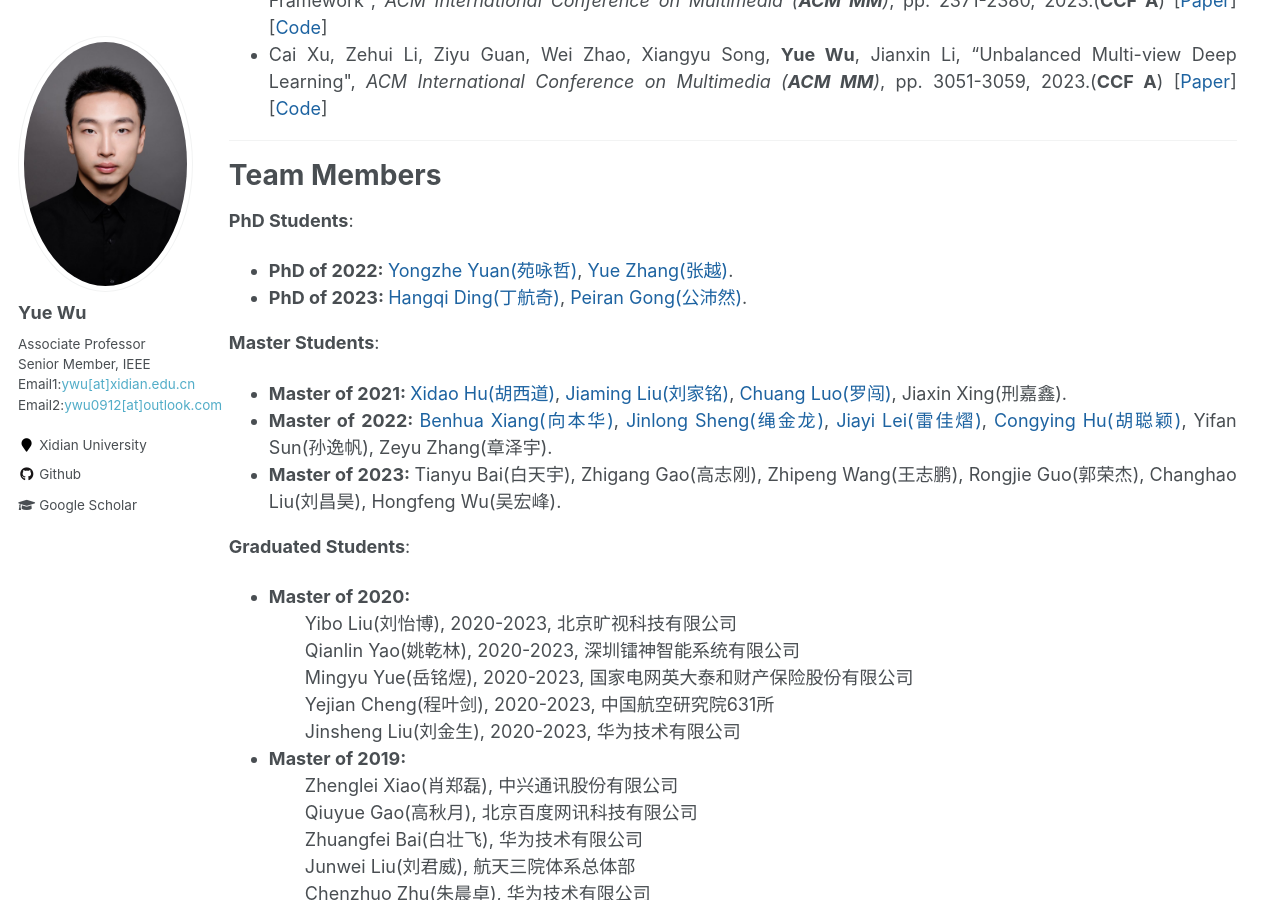
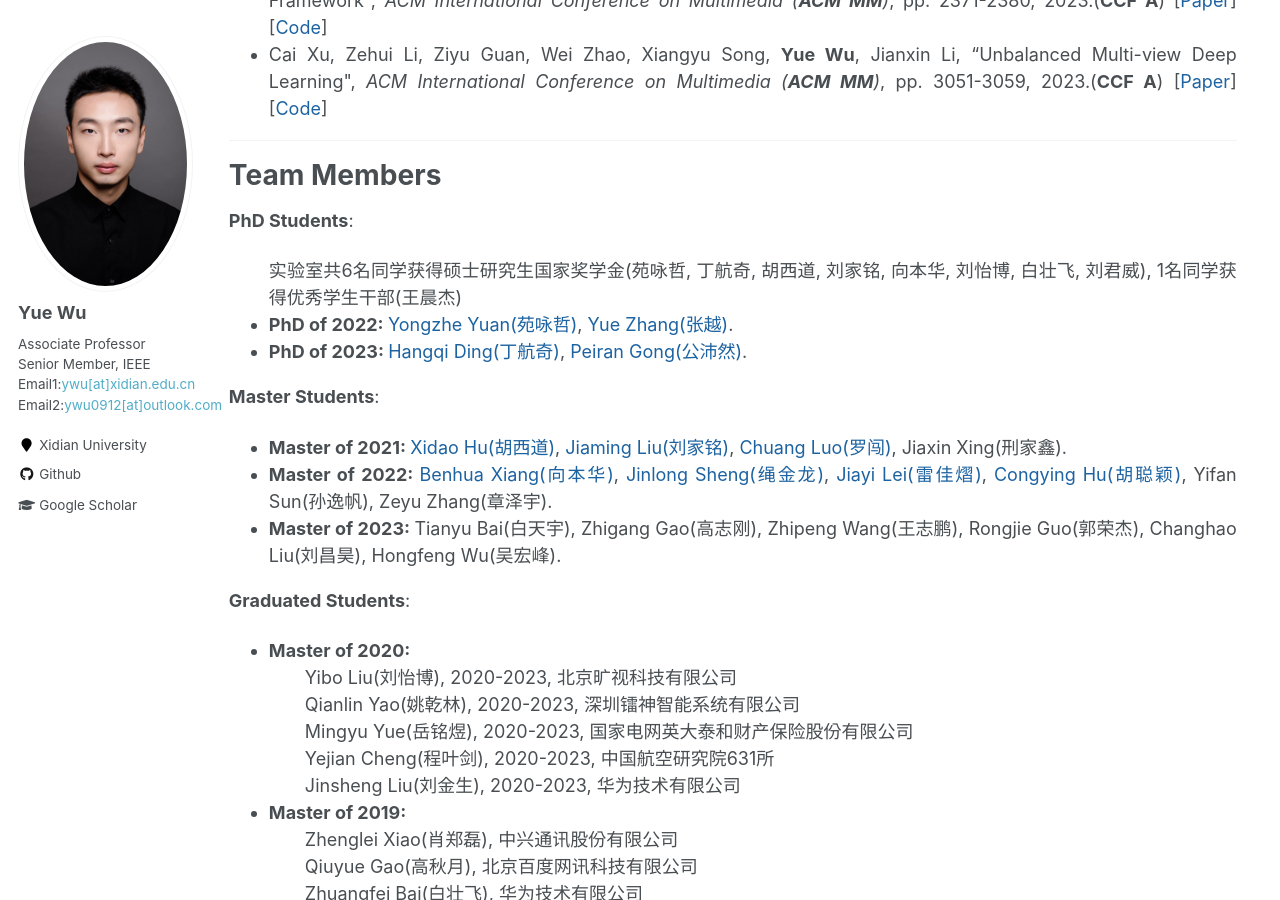
Before and after one commit to ywuchina/ywuchina.github.io, a Jekyll site: the page built from _pages/home.md, in a window 1280 px wide and 900 px high, scrolled down 5015 px. Built offline with Jekyll 4.4.1, drawn with Linux system fonts in a browser that asks for light colours.

Commit message:
Update team.html

```diff
--- a/_includes/team.html
+++ b/_includes/team.html
@@ -15,7 +15,7 @@
 <p><b>PhD Students</b>: </p>
 <ul>
 <!--一个年级 li，homePage有就加，没有就删了<a>-->
-
+实验室共6名同学获得硕士研究生国家奖学金(苑咏哲, 丁航奇, 胡西道, 刘家铭, 向本华, 刘怡博, 白壮飞, 刘君威), 1名同学获得优秀学生干部(王晨杰)
 <li style="margin-bottom: 1.5;">
     <span>
         <b>PhD of 2022: </b><a href= "https://yyzmars.github.io/" target="_blank">Yongzhe Yuan(苑咏哲)</a>, <a href= "https://superyuezhang.github.io/" target="_blank">Yue Zhang(张越)</a>.
@@ -35,7 +35,7 @@
     <li style="margin-bottom: 1.5;">
         <span>
             <b>Master of 2021: </b><a href= "https://cois.xidian.edu.cn/info/1068/1460.htm" target="_blank">Xidao Hu(胡西道)</a>, <a href= "https://cois.xidian.edu.cn/info/1068/1461.htm" target="_blank">Jiaming Liu(刘家铭)</a>,
-            <a href= "https://cois.xidian.edu.cn/info/1068/1462.htm" target="_blank">Chuang Luo(罗闯)</a>, Jiaxin Xing(刑嘉鑫).
+            <a href= "https://cois.xidian.edu.cn/info/1068/1462.htm" target="_blank">Chuang Luo(罗闯)</a>, Jiaxin Xing(刑家鑫).
         </span>
     </li>
 
```
